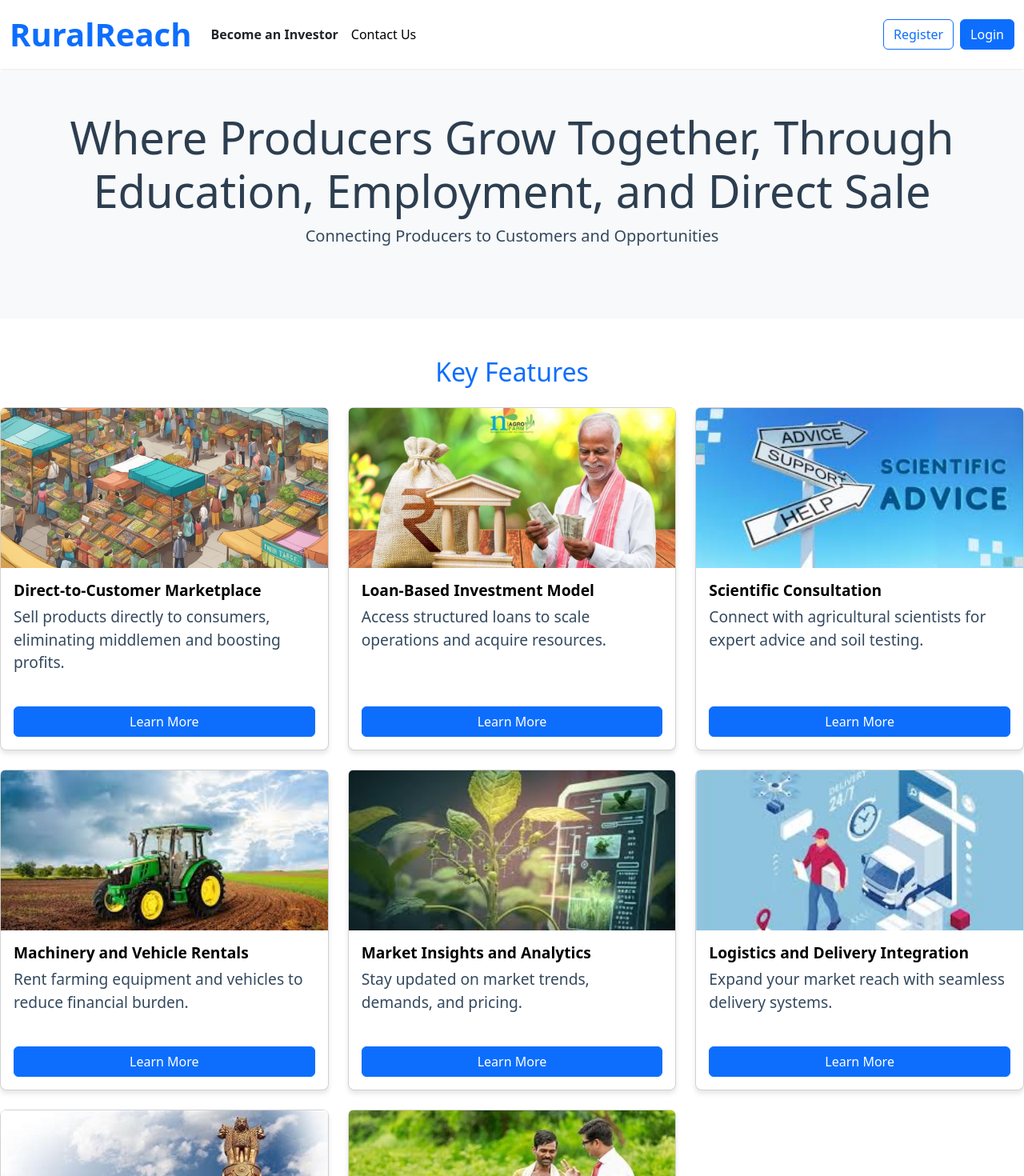
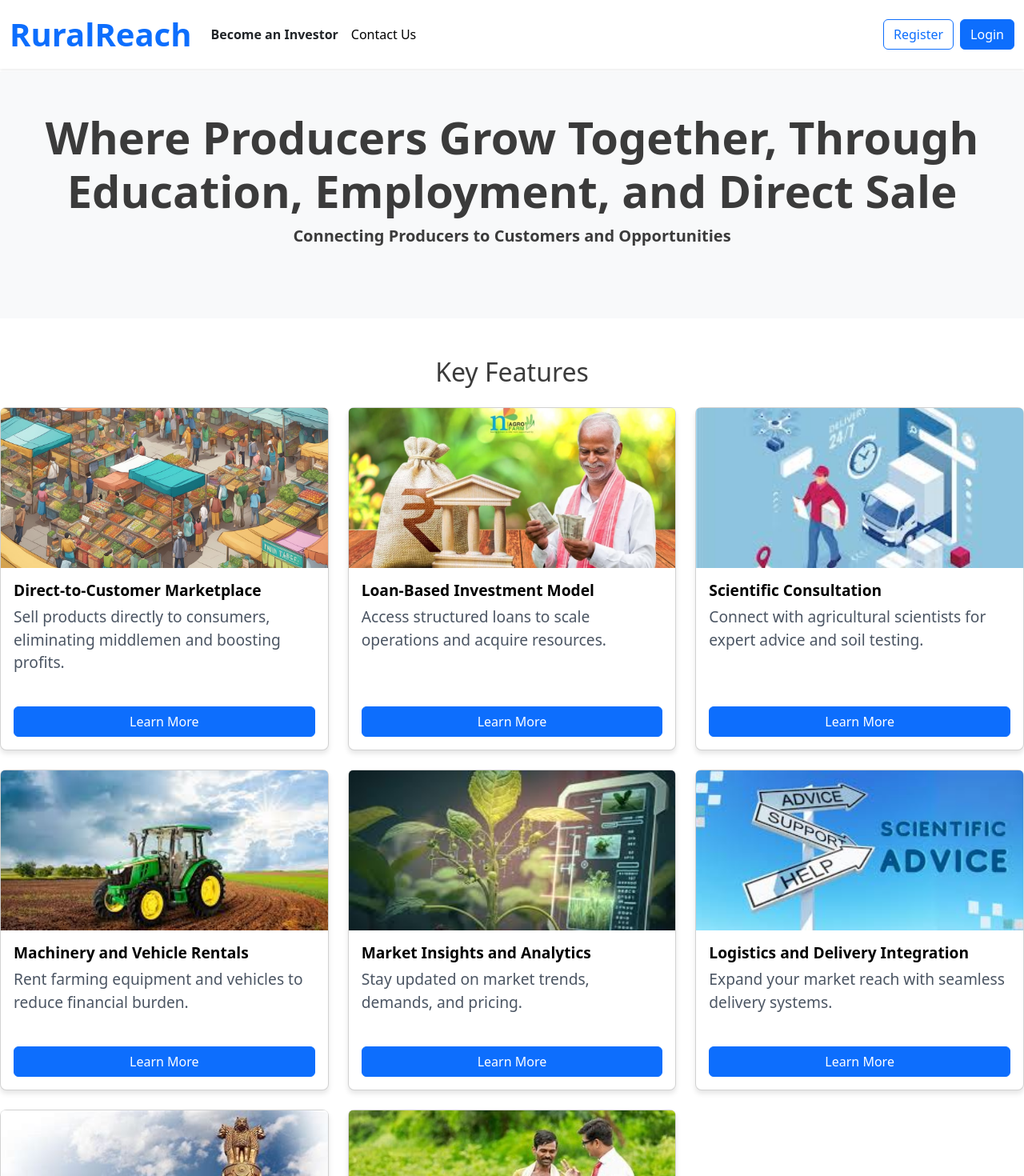
Before and after one commit to RamegowdaMD/RuralReach, a React (Vite) app in the folder client/: page / in a window 1280 px wide. Shown: the top 1470 px of the page at 80% size. Built offline with nearby package versions, Linux system fonts and the light colour scheme.

Commit message:
edited the home and market analytics page

```diff
--- a/client/src/pages/Home.jsx
+++ b/client/src/pages/Home.jsx
@@ -10,9 +10,15 @@ import image7 from "../assets/government.jpeg";
 import image8 from "../assets/edu.jpeg";
 import Navbar from "./NavHome";
 import Footer from '../components/footer';
+import { useTheme } from "../pages/ThemeContext"; // Import useTheme hook
 
 // Main HomePage Component
 const HomePage = () => {
+  const { isDarkMode } = useTheme(); // Get dark mode state
+
+  // Define text color based on dark mode
+  const textColor = isDarkMode ? '#FFFFFF' : '#3b3b3b'; // Dark blue for dark mode, standard blue for light mode
+  const descriptionColor = isDarkMode ? '#A1A1AA' : '#4B5563'; // Lighter grey for dark mode, standard grey for light mode
 
   return (
     <>
@@ -21,19 +27,19 @@ const HomePage = () => {
       </div>
       <div className="container-fluid p-0 mt-1">
         {/* Header Section */}
-        <header className="bg-light text-center py-5">
-          <h1 className="display-4">
-          Where Producers Grow Together, Through
-Education, Employment, and Direct Sale
+        <header className={`text-center py-5 ${isDarkMode ? "bg-dark" : "bg-light"}`}>
+          <h1 className="display-4" style={{ color: textColor, fontWeight: 'bold' }}>
+            Where Producers Grow Together, Through
+            Education, Employment, and Direct Sale
           </h1>
-          <p className="lead">
+          <p className="lead" style={{ color: textColor, fontWeight: 'bold' }}>
             Connecting Producers to Customers and Opportunities
           </p>
         </header>
 
         {/* Features Section */}
         <section className="py-5">
-        <h2 className="text-center mb-4 text-primary">Key Features</h2>
+          <h2 className="text-center mb-4" style={{ color: textColor }}>Key Features</h2>
 
           <div className="row g-4">
             <FeatureCard
@@ -41,48 +47,56 @@ Education, Employment, and Direct Sale
               description="Sell products directly to consumers, eliminating middlemen and boosting profits."
               image={image1}
               link="/Login"
+              descriptionColor={descriptionColor}
             />
             <FeatureCard
               title="Loan-Based Investment Model"
               description="Access structured loans to scale operations and acquire resources."
               image={image2}
               link="/Login"
+              descriptionColor={descriptionColor}
             />
             <FeatureCard
               title="Scientific Consultation"
               description="Connect with agricultural scientists for expert advice and soil testing."
-              image={image6}
+              image={image3}
               link="/Login"
+              descriptionColor={descriptionColor}
             />
             <FeatureCard
               title="Machinery and Vehicle Rentals"
               description="Rent farming equipment and vehicles to reduce financial burden."
               image={image4}
               link="/Login"
+              descriptionColor={descriptionColor}
             />
             <FeatureCard
               title="Market Insights and Analytics"
               description="Stay updated on market trends, demands, and pricing."
               image={image5}
               link="/Login"
+              descriptionColor={descriptionColor}
             />
             <FeatureCard
               title="Logistics and Delivery Integration"
               description="Expand your market reach with seamless delivery systems."
-              image={image3}
+              image={image6}
               link="/Login"
+              descriptionColor={descriptionColor}
             />
             <FeatureCard
               title="Government Policy Awareness"
               description="Get information on schemes, subsidies, and policies."
               image={image7}
               link="/Login"
+              descriptionColor={descriptionColor}
             />
             <FeatureCard
               title="Educational Resources"
               description="Enhance your financial literacy and learn modern agricultural techniques."
               image={image8}
               link="/Login"
+              descriptionColor={descriptionColor}
             />
           </div>
         </section>
@@ -94,7 +108,7 @@ Education, Employment, and Direct Sale
 };
 
 // Reusable FeatureCard Component
-const FeatureCard = ({ title, description, image, link }) => {
+const FeatureCard = ({ title, description, image, link, descriptionColor }) => {
   return (
     <div className="col-md-6 col-lg-4">
       <div className="card h-100">
@@ -106,7 +120,9 @@ const FeatureCard = ({ title, description, image, link }) => {
         />
         <div className="card-body d-flex flex-column">
           <h5 className="card-title">{title}</h5>
-          <p className="card-text">{description}</p>
+          <p className="card-text" style={{ color: descriptionColor }}>
+            {description}
+          </p>
           <a href={link} className="btn btn-primary mt-auto">
             Learn More
           </a>
--- a/client/src/pages/MarketAnalyticsPage.jsx
+++ b/client/src/pages/MarketAnalyticsPage.jsx
@@ -1,5 +1,4 @@
-import React, { useState, useEffect } from 'react';
-import axios from 'axios';
+import React, { useState } from 'react';
 import '../css/MarketAnalyticsPage.css'; // Corresponding CSS file for styling
 import image1 from '../assets/Kashmiri_Apples.jpg';
 import image2 from '../assets/Amritsari_Pickles.jpg';
@@ -9,19 +8,11 @@ import image5 from '../assets/Organic_Tea_Leaves.jpg';
 import image6 from '../assets/Handmade_Jute_Bags.jpg';
 import image7 from '../assets/Alphonso_Mangoes.jpg';
 import image8 from '../assets/Handmade_Pottery.jpg';
-import scattered from '../assets/scattered.png'; // New image for scattered clouds
-import overcast from '../assets/overcast.png'; // New image for overcast clouds
 import NavForAll from '../components/NavForAll';
 
 const MarketAnalyticsPage = () => {
   const [selectedRegion, setSelectedRegion] = useState('');
   const [products, setProducts] = useState([]);
-  const [weatherData, setWeatherData] = useState(null);
-  const [weatherImage, setWeatherImage] = useState('');
-  const [loading, setLoading] = useState(false);
-  const [error, setError] = useState('');
-
-  const apiKey = '03f17838d62bb17d355415bccca16b0d'; // Replace with your API key
 
   // Coordinates for regions
   const regionCoordinates = {
@@ -50,40 +41,10 @@ const MarketAnalyticsPage = () => {
     ],
   };
 
-  const fetchWeatherData = async (lat, lon) => {
-    setLoading(true);
-    setError('');
-    try {
-      const response = await axios.get(
-        `https://api.agromonitoring.com/agro/1.0/weather?lat=${lat}&lon=${lon}&appid=${apiKey}`
-      );
-      setWeatherData(response.data);
-
-      // Determine the image based on weather description
-      const weatherDescription = response.data.weather[0].description.toLowerCase();
-      if (weatherDescription.includes('scattered clouds')) {
-        setWeatherImage(scattered);
-      } else if (weatherDescription.includes('overcast clouds')) {
-        setWeatherImage(overcast);
-      } else {
-        setWeatherImage(''); // No image for other conditions
-      }
-    } catch (err) {
-      console.error(err);
-      setError('Failed to fetch weather data. Please try again later.');
-    } finally {
-      setLoading(false);
-    }
-  };
-
   const handleRegionChange = (event) => {
     const region = event.target.value;
     setSelectedRegion(region);
     setProducts(productsData[region] || []);
-    const coordinates = regionCoordinates[region];
-    if (coordinates) {
-      fetchWeatherData(coordinates.lat, coordinates.lon);
-    }
   };
 
   return (
@@ -128,28 +89,6 @@ const MarketAnalyticsPage = () => {
             <p className="no-products">Select a region to view products.</p>
           )}
         </div>
-
-        <div className="weather-data">
-          {loading ? (
-            <p>Loading weather data...</p>
-          ) : error ? (
-            <p className="error">{error}</p>
-          ) : weatherData ? (
-            <div>
-              <h2>Weather Data for {selectedRegion}</h2>
-              <p>Temperature: {weatherData.main.temp}°C</p>
-              <p>Humidity: {weatherData.main.humidity}%</p>
-              <p>Weather: {weatherData.weather[0].description}</p>
-              {weatherImage && (
-                <img
-                  src={weatherImage}
-                  alt="Weather Condition"
-                  style={{ width: '300px', height: '200px', objectFit: 'cover' }}
-                />
-              )}
-            </div>
-          ) : null}
-        </div>
       </div>
     </div>
   );
```
